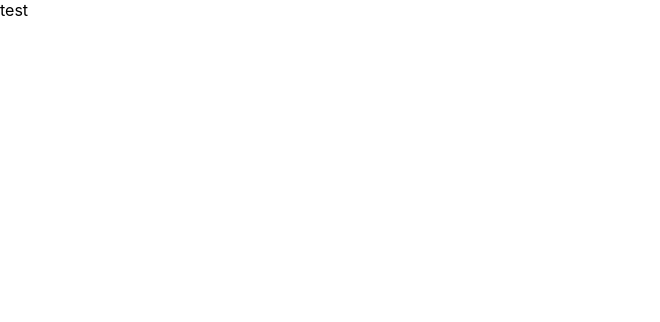
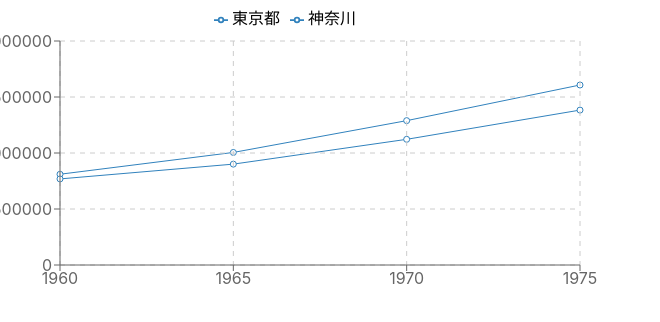
Before and after one commit to Sn005/Prefecture-Population-Char, a React (Create React App) app: page / in a window 1280 px wide. Shown: the top 322 px of the page, without its empty margins (0-660 px from the left). Built offline with nearby package versions, Linux system fonts and the light colour scheme.

Commit message:
add: rechart

```diff
--- a/package.json
+++ b/package.json
@@ -15,6 +15,7 @@
     "react": "^16.13.1",
     "react-dom": "^16.13.1",
     "react-scripts": "3.4.1",
+    "recharts": "^1.8.5",
     "styled-components": "^5.1.0",
     "typescript": "~3.7.2"
   },
@@ -40,6 +41,7 @@
     ]
   },
   "devDependencies": {
+    "@types/recharts": "^1.8.9",
     "@types/styled-components": "^5.0.1"
   }
 }
--- a/src/App.tsx
+++ b/src/App.tsx
@@ -1,7 +1,5 @@
 import React, { FC } from "react";
-
-const App: FC = () => {
-  return <div>test</div>;
-};
+import { Home } from "./components/pages/Home";
+const App: FC = () => <Home />;
 
 export default App;
--- /dev/null
+++ b/src/components/pages/Home.tsx
@@ -0,0 +1,122 @@
+import React from "react";
+
+import {
+  LineChart,
+  Line,
+  Legend,
+  XAxis,
+  YAxis,
+  CartesianGrid,
+  Tooltip,
+} from "recharts";
+
+const series = [
+  {
+    name: "東京都",
+    data: [
+      {
+        year: 1960,
+        value: 2430871,
+      },
+      {
+        year: 1965,
+        value: 3014983,
+      },
+      {
+        year: 1970,
+        value: 3866472,
+      },
+      {
+        year: 1975,
+        value: 4821340,
+      },
+    ],
+  },
+  {
+    name: "神奈川",
+    data: [
+      {
+        year: 1960,
+        value: 2306010,
+      },
+      {
+        year: 1965,
+        value: 2701770,
+      },
+      {
+        year: 1970,
+        value: 3366624,
+      },
+      {
+        year: 1975,
+        value: 4149147,
+      },
+    ],
+  },
+];
+const dataKeys = series.map((s) => s.name);
+const temp = [
+  {
+    year: 1960,
+    value: 2430871,
+  },
+  {
+    year: 1965,
+    value: 3014983,
+  },
+  {
+    year: 1970,
+    value: 3866472,
+  },
+  {
+    year: 1975,
+    value: 4821340,
+  },
+];
+
+// const result = series.reduce((a: { key: number } | {}, c) => {
+//   return c.data.forEach((d) => {
+//     a[d.yyaear] = a[d.year] || {};
+//     obj[d.year][series.name] = d.value;
+//   });
+// }, {});
+// console.log(result);
+const dataObj = series.reduce((obj: any, series) => {
+  series.data.forEach((d) => {
+    obj[d.year] = obj[d.year] || {};
+    obj[d.year][series.name] = d.value;
+  });
+  return obj;
+}, {});
+console.log(dataObj);
+const data = Object.keys(dataObj).map((key) => ({
+  year: key,
+  ...dataObj[key],
+}));
+
+console.log(data);
+const styles = {
+  fontFamily: "sans-serif",
+  textAlign: "center",
+};
+
+export const Home = () => (
+  <div>
+    <LineChart
+      width={600}
+      height={300}
+      margin={{ top: 5, right: 20, bottom: 5, left: 0 }}
+      data={data}
+    >
+      {dataKeys.map((datakey) => {
+        return <Line key={`line_${datakey}`} dataKey={datakey} />;
+      })}
+      {/* <Line type="monotone" dataKey="value" />; */}
+      <CartesianGrid stroke="#ccc" strokeDasharray="5 5" />
+      <XAxis dataKey="year" />
+      <YAxis />
+      <Legend verticalAlign="top" height={36} />
+      <Tooltip />
+    </LineChart>
+  </div>
+);
```
Also changed, not shown: 1 other file (tests, documents, lock files or other folders).
